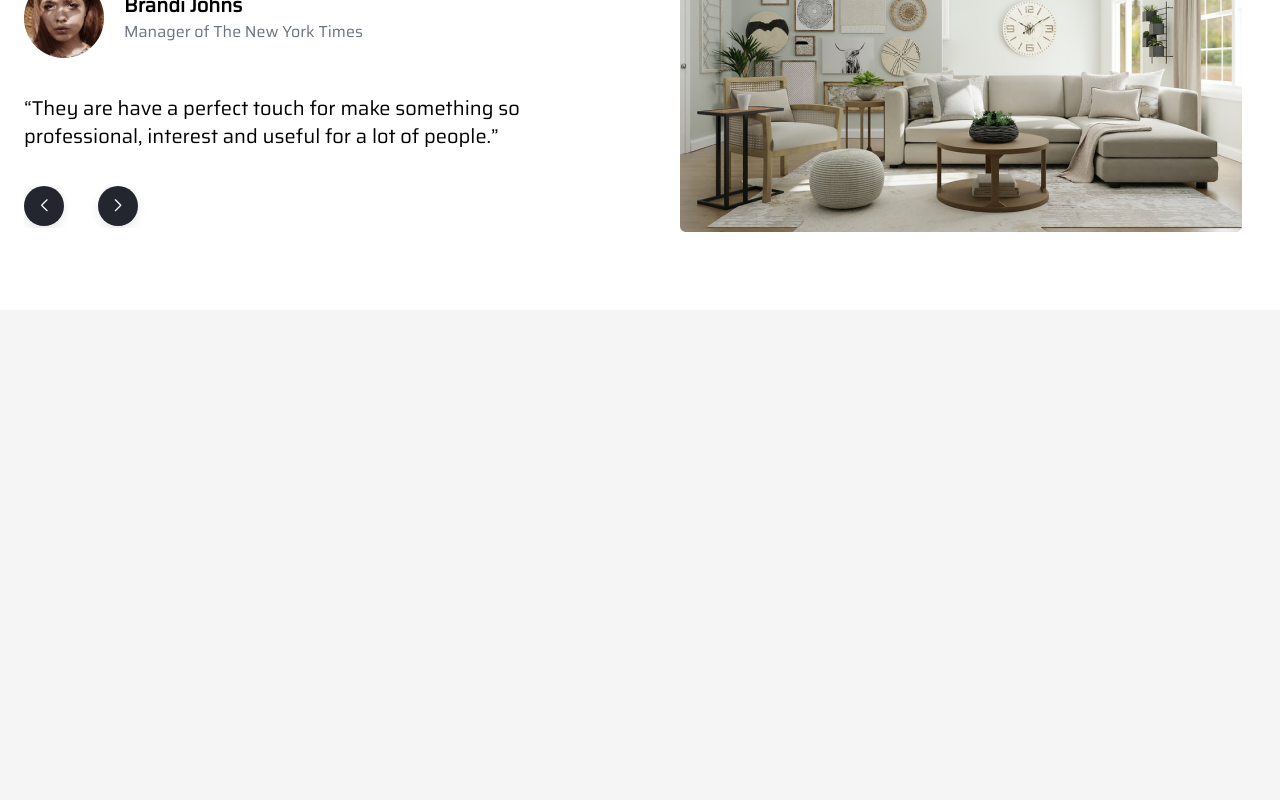
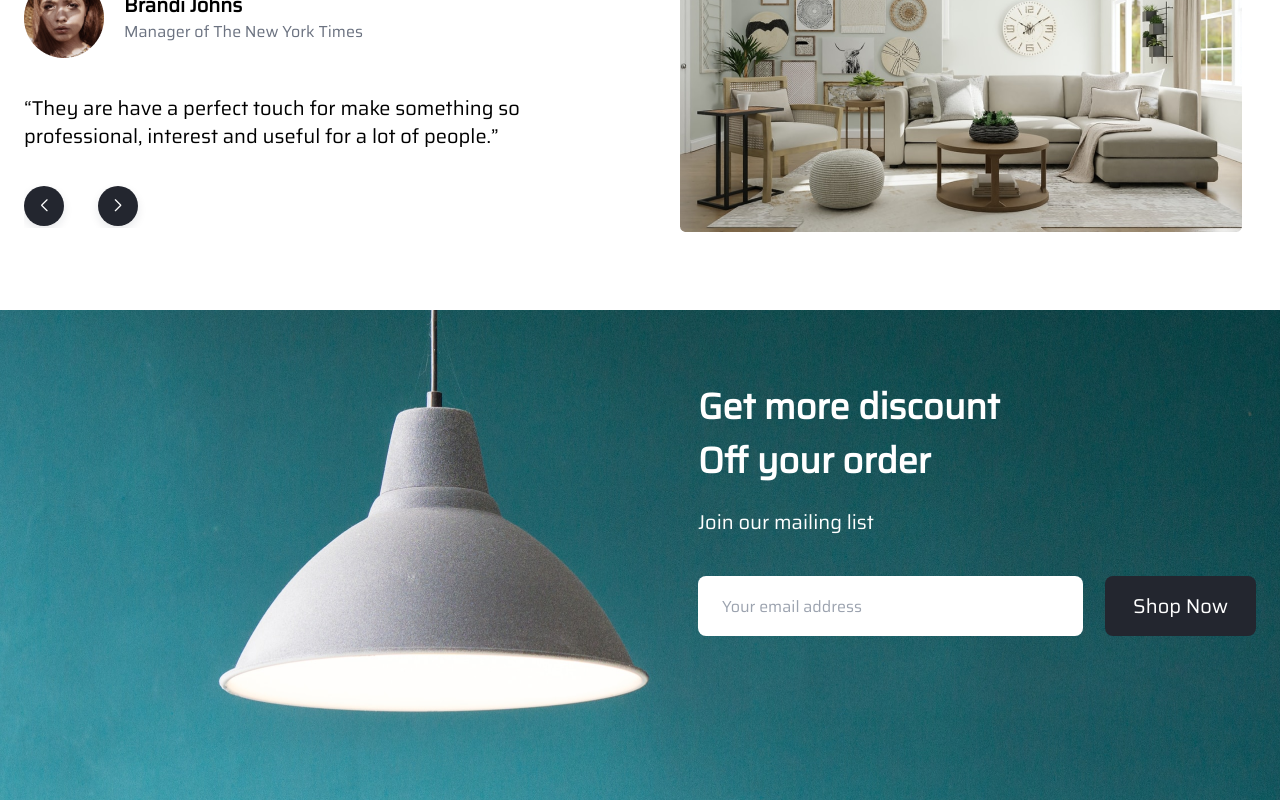
Before and after one commit to ibqn/furniture-next, a Next.js app: page / in a window 1280 px wide. Shown: the part 4694-5494 px from the top of the page. Before the commit the page ends 5004 px from the top, so only its background shows below. Built offline with nearby package versions, Linux system fonts and the light colour scheme.

Commit message:
complete newsletter

```diff
--- a/src/components/newsletter.js
+++ /dev/null
@@ -1,5 +0,0 @@
-const Newsletter = () => {
-  return <div>Newsletter</div>
-}
-
-export default Newsletter
--- /dev/null
+++ b/src/components/newsletter.jsx
@@ -0,0 +1,29 @@
+import { newsletter } from 'data'
+
+const Newsletter = () => {
+  const { title, subtitle, placeholder, buttonText } = newsletter
+  return (
+    <section className="section bg-newsletter min-h-[490px]">
+      <div className="container mx-auto flex justify-center lg:justify-end">
+        <div className="w-full max-w-[558px] text-center text-white lg:text-left">
+          <h2 className="text-4xl font-semibold max-w-[350px] mx-auto lg:mx-0 mb-5 leading-normal">
+            {title}
+          </h2>
+          <p className="text-xl font-light mb-10">{subtitle}</p>
+          <div className="flex flex-col sm:flex-row gap-[22px]">
+            <input
+              className="h-[60px] px-6 outline-none placeholder:text-gray-400 text-gray-600 rounded-lg sm:flex-1"
+              type="email"
+              placeholder={placeholder}
+            />
+            <button className="bg-primary h-[60px] px-7 rounded-lg font-medium text-xl transition hover:bg-slate-900">
+              {buttonText}
+            </button>
+          </div>
+        </div>
+      </div>
+    </section>
+  )
+}
+
+export default Newsletter
--- a/src/pages/index.jsx
+++ b/src/pages/index.jsx
@@ -2,6 +2,7 @@ import Features from 'components/features'
 import FeaturesSecond from 'components/features-second'
 import Hero from 'components/hero'
 import NewInStore from 'components/new-in-store'
+import Newsletter from 'components/newsletter'
 import Products from 'components/products'
 import Testimonial from 'components/testimonial'
 
@@ -14,6 +15,7 @@ export default function Home() {
       <FeaturesSecond />
       <Products />
       <Testimonial />
+      <Newsletter />
     </div>
   )
 }
```
